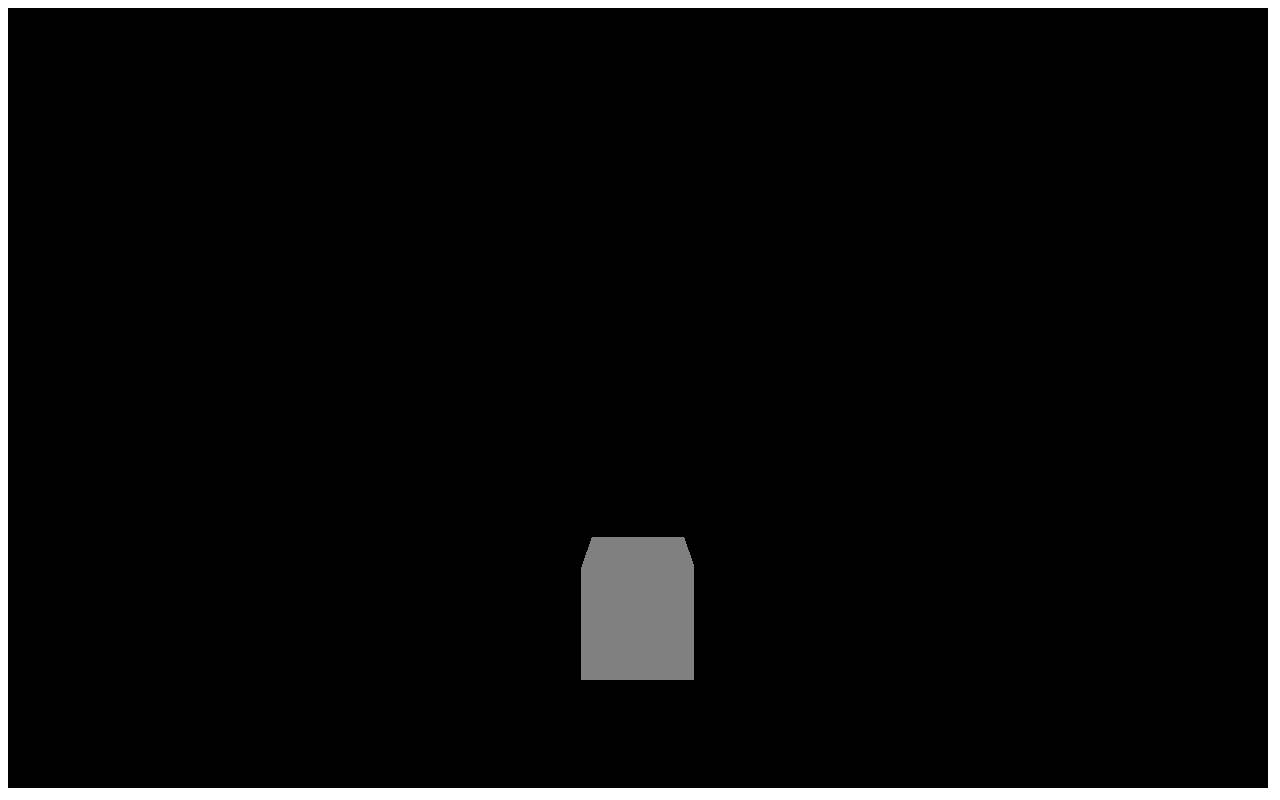
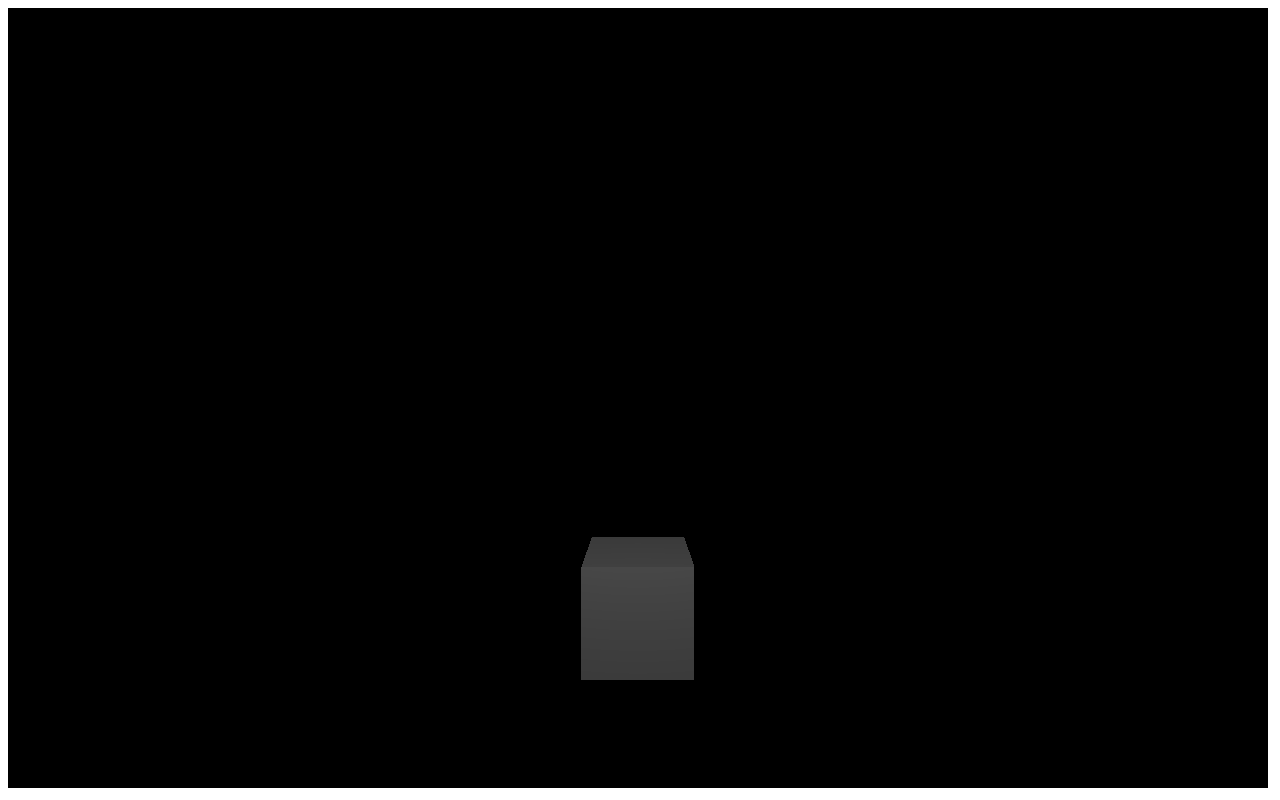
Before and after one commit to SlothfulDesigns/Slothmachine, a plain HTML site: page index.html in a window 1280 px wide. Drawn offline with Linux system fonts and the light colour scheme.

Commit message:
light is now component

```diff
--- a/game.js
+++ b/game.js
@@ -28,29 +28,10 @@ Game.prototype = {
 
 		var input = new Input(spaceship);
 
-		/*
-		var room = new Brush();
-		room.setPosition(0, 3.2, 0); //behind the player obv
-		room.setScale(20, 8, 20);
-		room.setColor(0x040404);
-		room.material.side = THREE.BackSide;
-		this.engine.brushes.push(room);
-		this.engine.scene.add(room.mesh);
-
-		var ambientLight = new THREE.AmbientLight(0x404040);
-		this.engine.scene.add(ambientLight);
-
-		var fgLight = new THREE.PointLight(0xffffee, 10.0, 100);
-		fgLight.position.set(-10, 8, 10);
-		fgLight.Visualize();
-		this.engine.scene.add(fgLight);
-
-		var bgLight = new THREE.PointLight(0xeeffff, 8.0, 100);
-		bgLight.position.set(10, 8, -10);
-		bgLight.sphere = new THREE.Mesh(new THREE.SphereGeometry(1, 16, 16), new THREE.MeshBasicMaterial({color: this.color}));
-		bgLight.add(this.sphere);
-		//bgLight.Visualize();
-		this.engine.scene.add(bgLight);
-		*/
+		var light = new Entity(this.engine);
+		light.position.y = 5;
+		light.position.z = 5;
+		light.components.push(new PointLight(light));
+		light.components[0].setIntensity(10.0);
 	},
 };
--- a/index.html
+++ b/index.html
@@ -5,6 +5,7 @@
 		<script src="src/entity.js"></script>
 		<script src="src/entitycomponent.js"></script>
 		<script src="src/entitycomponents/mesh.js"></script>
+		<script src="src/entitycomponents/light.js"></script>
 		<script src="src/brush.js"></script>
 		<script src="src/input/input.js"></script>
 		<script src="src/slothmachine.js"></script>
--- /dev/null
+++ b/src/entitycomponents/light.js
@@ -0,0 +1,37 @@
+/*jshint esversion: 6*/
+
+class Light extends EntityComponent {
+	constructor(parent){
+		super(parent);
+
+		this.color = 0xFFFFFF;
+		this.intensity = 1.0;
+		this.range = 1000.0;
+	}
+
+	update() {
+		super.update();
+
+		this.light.position.x = this.parent.position.x;
+		this.light.position.y = this.parent.position.y;
+		this.light.position.z = this.parent.position.z;
+	}
+
+	setIntensity(intensity){
+		this.intensity = intensity;
+	}
+}
+
+class PointLight extends Light {
+	constructor(parent){
+		super(parent);
+
+		this.light = new THREE.PointLight(this.parent.color, this.parent.intensity, this.parent.range);
+		this.parent.engine.scene.add(this.light);
+	}
+
+	setIntensity(intensity){
+		super.setIntensity();
+		this.light.intensity = intensity;
+	}
+}
--- a/src/entitycomponents/mesh.js
+++ b/src/entitycomponents/mesh.js
@@ -4,8 +4,8 @@ class Mesh extends EntityComponent {
 
 	constructor(parent){
 		super(parent);
-		this.geometry = new THREE.BoxGeometry(1, 1, 1);
-		this.material = new THREE.MeshBasicMaterial( { color: 0x808080 } );
+		this.geometry = new THREE.BoxGeometry(parent.scale.x, parent.scale.y, parent.scale.z);
+		this.material = new THREE.MeshStandardMaterial( { color: parent.color } );
 		this.mesh = new THREE.Mesh( this.geometry, this.material );
 		this.parent.engine.scene.add(this.mesh);
 	}
```
